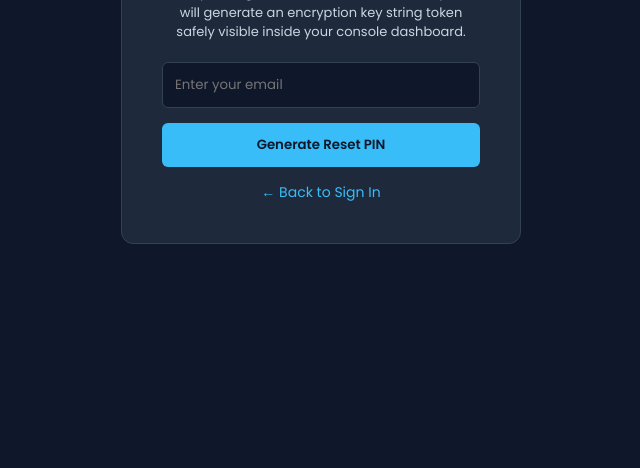
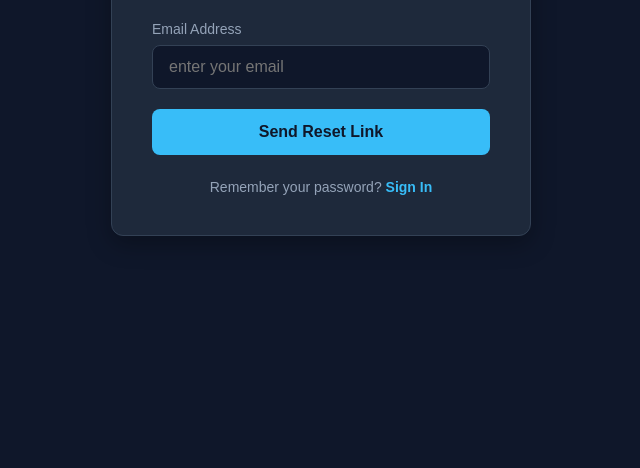
Before and after one commit to joywillie/portfolio, a website: page forgot-password.html in a window 1280 px wide. Shown: the part 332-800 px from the top of the page, without its empty margins (319-959 px from the left). Drawn offline with Linux system fonts and the light colour scheme.

Commit message:
Update forgot-password.html

```diff
--- a/forgot-password.html
+++ b/forgot-password.html
@@ -4,46 +4,38 @@
     <meta charset="UTF-8">
     <meta name="viewport" content="width=device-width, initial-scale=1.0">
     <title>Forgot Password - JoyTech</title>
-  <link href="https://fonts.googleapis.com/css2?family=Poppins:wght@300;400;600&display=swap" rel="stylesheet">
     <style>
-    * { margin: 0; padding: 0; box-sizing: border-box; font-family: 'Poppins', sans-serif; }
-    body { background: #0f172a; color: white; display: flex; justify-content: center; align-items: center; min-height: 100vh; }
-    .auth-card { background: #1e293b; padding: 40px; border-radius: 12px; border: 1px solid #334155; width: 100%; max-width: 400px; }
-    h2 { color: #38bdf8; margin-bottom: 15px; text-align: center; }
-    p.info { font-size: 13px; color: #cbd5e1; text-align: center; margin-bottom: 20px; line-height: 1.5; }
-    input { width: 100%; padding: 12px; margin-bottom: 15px; background: #0f172a; border: 1px solid #334155; border-radius: 6px; color: white; }
-    button { width: 100%; padding: 12px; background: #38bdf8; border: none; border-radius: 6px; color: #0f172a; font-weight: 600; cursor: pointer; transition: 0.3s; }
-    button:hover { background: #0ea5e9; }
-    .back { margin-top: 15px; text-align: center; font-size: 14px; }
-    a { color: #38bdf8; text-decoration: none; }
+        * { box-sizing: border-box; margin: 0; padding: 0; }
+        body { font-family: sans-serif; background-color: #0f172a; color: #ffffff; display: flex; justify-content: center; align-items: center; height: 100vh; }
+        .reset-container { background-color: #1e293b; padding: 40px; border-radius: 12px; box-shadow: 0 8px 24px rgba(0, 0, 0, 0.3); width: 100%; max-width: 420px; border: 1px solid #334155; text-align: center; }
+        .reset-header h2 { color: #38bdf8; font-size: 28px; margin-bottom: 8px; }
+        .reset-header p { color: #94a3b8; font-size: 14px; margin-bottom: 24px; }
+        .form-group { margin-bottom: 20px; text-align: left; }
+        .form-group label { display: block; margin-bottom: 8px; color: #94a3b8; font-size: 14px; }
+        .form-group input { width: 100%; padding: 12px 16px; background-color: #0f172a; border: 1px solid #334155; border-radius: 8px; color: #ffffff; font-size: 16px; outline: none; }
+        .form-group input:focus { border-color: #38bdf8; }
+        .btn-submit { width: 100%; padding: 14px; background-color: #38bdf8; color: #0f172a; border: none; border-radius: 8px; font-size: 16px; font-weight: bold; cursor: pointer; }
+        .btn-submit:hover { background-color: #0ea5e9; }
+        .reset-footer { text-align: center; margin-top: 24px; color: #94a3b8; font-size: 14px; }
+        .reset-footer a { color: #38bdf8; text-decoration: none; font-weight: bold; }
     </style>
 </head>
 <body>
-  <div class="auth-card">
+    <div class="reset-container">
+        <div class="reset-header">
             <h2>Reset Password</h2>
-    <p class="info">Enter your registered email. The backend system will generate an encryption key string token safely visible inside your console dashboard.</p>
-    <form id="forgot-form">
-      <input type="email" id="email" placeholder="Enter your email" required>
-      <button type="submit">Generate Reset PIN</button>
+            <p>Enter your email to receive a recovery link</p>
+        </div>
+        <form action="/api/auth/forgot-password" method="POST">
+            <div class="form-group">
+                <label>Email Address</label>
+                <input type="email" name="email" placeholder="enter your email" required>
+            </div>
+            <button type="submit" class="btn-submit">Send Reset Link</button>
         </form>
-    <div class="back"><a href="/signin">← Back to Sign In</a></div>
+        <div class="reset-footer">
+            Remember your password? <a href="/login">Sign In</a>
         </div>
-
-  <script>
-    document.getElementById('forgot-form').addEventListener('submit', async (e) => {
-      e.preventDefault();
-      const res = await fetch('/forgot-password', {
-        method: 'POST',
-        headers: { 'Content-Type': 'application/json' },
-        body: JSON.stringify({ email: document.getElementById('email').value })
-      });
-      const data = await res.json();
-      if(res.ok) {
-        alert("🔑 Token PIN processed successfully! Go check your Render Dashboard Web Service logs right now to grab your secure 6-digit access PIN.");
-      } else {
-        alert("⚠️ " + data.error);
-      }
-    });
-  </script>
+    </div>
 </body>
 </html>
```
Lines whose indentation alone changed are shown as unchanged.
